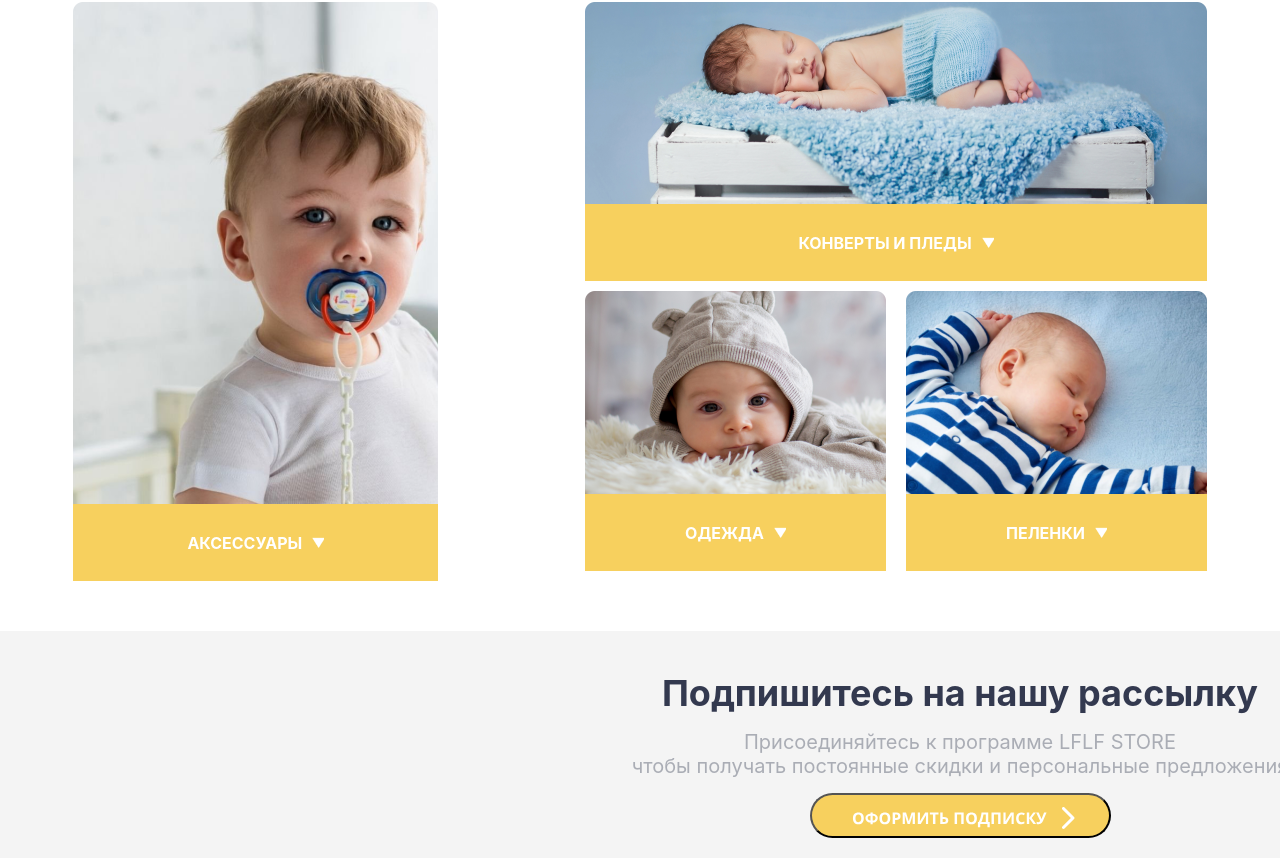
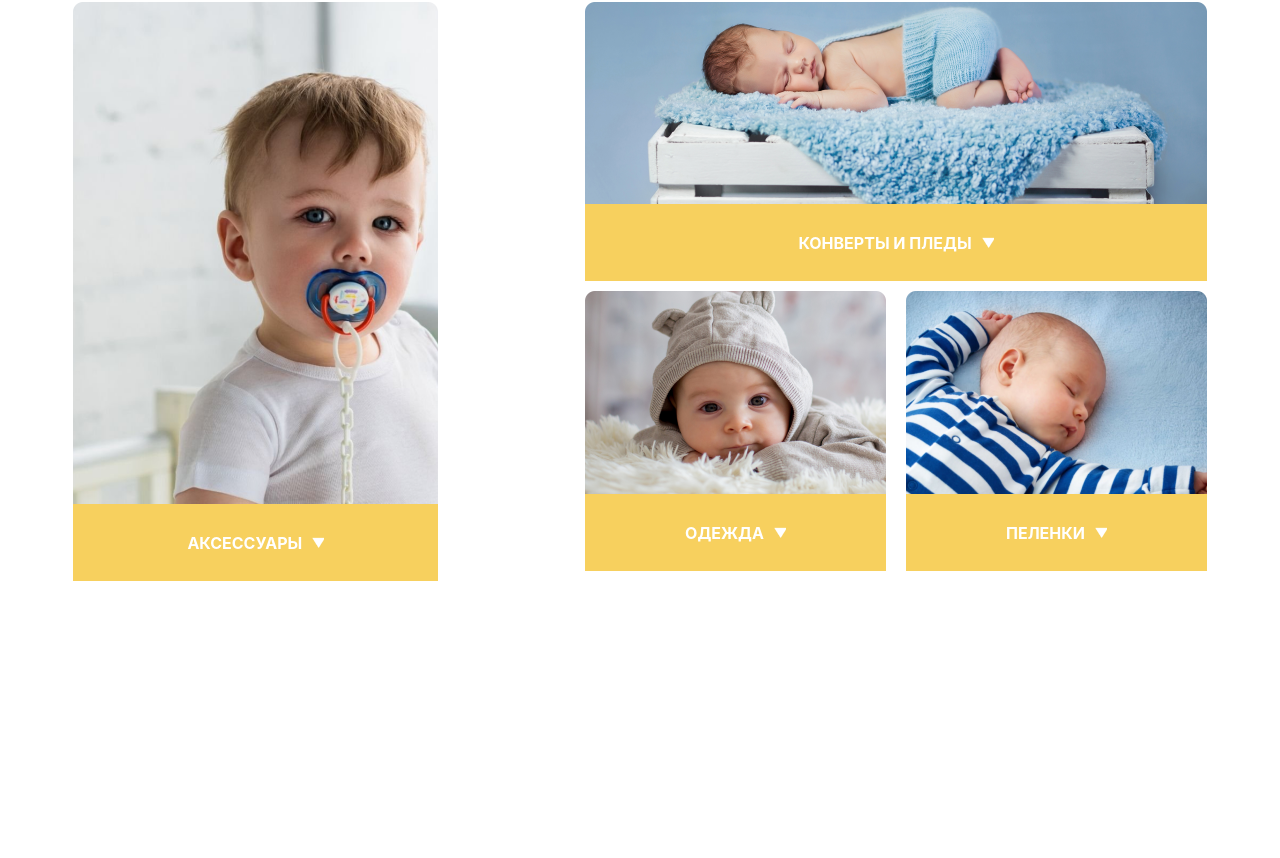
Before and after one commit to KopanevIlya/new4344, a React (Create React App) app in the folder client/: page / in a window 1280 px wide. Shown: the part 695-1553 px from the top of the page. After the commit the page ends 1276 px from the top, so only its background shows below. Built offline with nearby package versions, Linux system fonts and the light colour scheme.

Commit message:
subscribe

```diff
--- a/client/src/App.js
+++ b/client/src/App.js
@@ -3,7 +3,7 @@ import './App.css';
 import Header from './components/Header';
 import Poster from './components/Poster';
 import Catalog from './components/Catalog';
-import Subscribe from './components/Subscribe';
+
 
 
 function App() {
@@ -13,7 +13,7 @@ function App() {
       <Header />
       <Poster />
       <Catalog/>
-      <Subscribe/>
+
 
     </div>
   );
```
